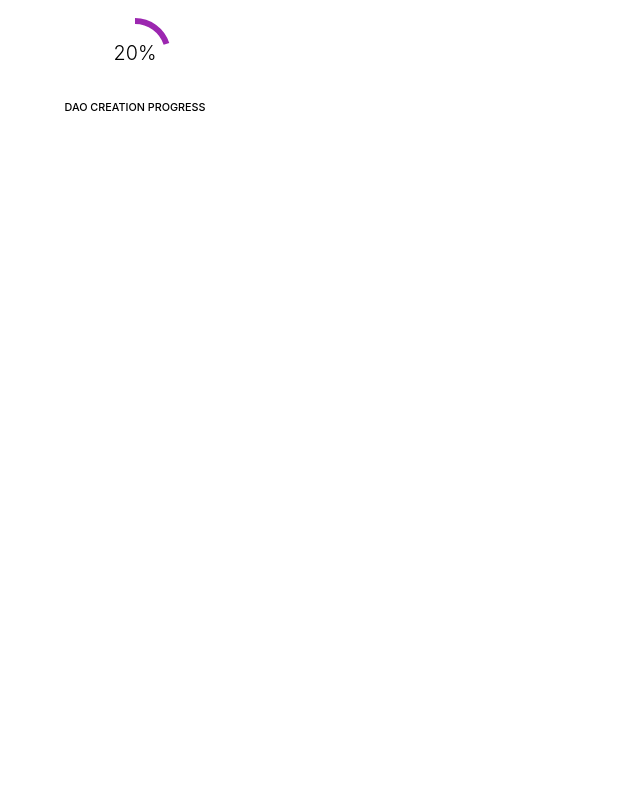
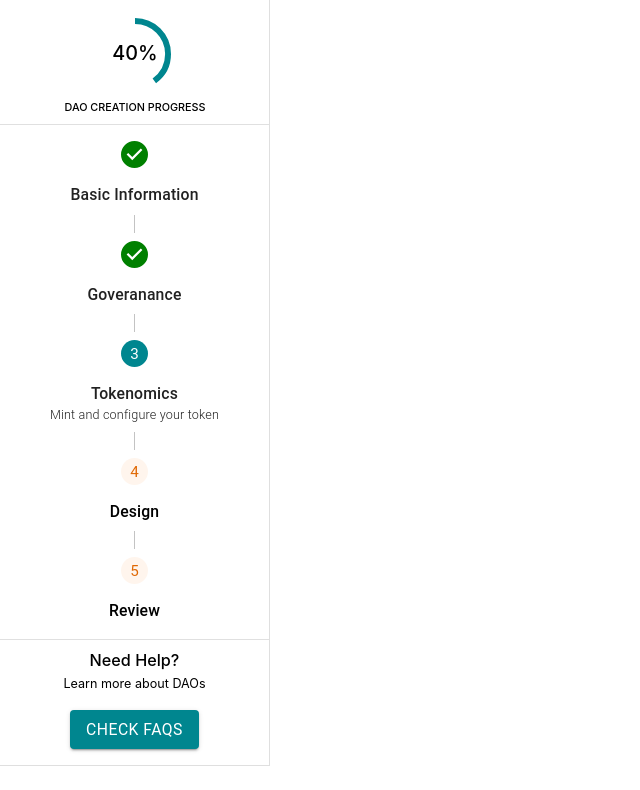
Before and after one commit to paideiadao/paideia-frontend, a Next.js app: page /creation in a window 1280 px wide. Shown: the top 790 px of the page, without its empty margins (0-640 px from the left). Built offline with nearby package versions, Linux system fonts and the light colour scheme.

Commit message:
Creation Nav

```diff
--- /dev/null
+++ b/components/creation/nav/Help.tsx
@@ -0,0 +1,12 @@
+import { Box } from "@mui/material";
+import Button from '@mui/material/Button';
+
+export default function Help(props) {
+    return <Box sx={{display: 'flex', width: '100%', flexDirection: 'column', alignItems: 'center'}}>
+        <Box sx={{fontSize: '.9rem', fontWeight: 450}}>Need Help?</Box>
+        <Box sx={{fontSize: '.7rem', fontWeight: 370, mb: 2}}>Learn more about DAOs</Box>
+        <Button variant="contained" sx={{fontWeight: 400}}>
+            Check FAQs
+        </Button>
+    </Box>
+}
--- a/components/creation/nav/Nav.tsx
+++ b/components/creation/nav/Nav.tsx
@@ -1,11 +1,17 @@
 import Progress from "./Progress";
 import * as React from "react";
-import { Box } from "@mui/material";
+import { Box, Divider } from "@mui/material";
+import StepSelector from "./StepSelector";
+import Help from './Help'
 
 export default function Nav(props) {
   return (
-    <Box>
+    <Box sx={{ width: "15rem",pb: 2, borderRight: "1px solid rgba(0, 0, 0, .125)", borderBottom: '1px solid rgba(0, 0, 0, .125)' }}>
       <Progress {...props} />
+      <Divider sx={{ mt: 1, mb: 1 }} />
+      <StepSelector {...props} />
+      <Divider sx={{ mt: 1, mb: 1 }} />
+      <Help/>
     </Box>
   );
 }
--- a/components/creation/nav/Progress.tsx
+++ b/components/creation/nav/Progress.tsx
@@ -14,8 +14,8 @@ function CircularProgressWithLabel(
         width: "15rem",
         display: "flex",
         flexDirection: "column",
-        alignItems: 'center',
-        pt: '1rem'
+        alignItems: "center",
+        pt: "1rem",
       }}
     >
       <Box>
@@ -25,7 +25,7 @@ function CircularProgressWithLabel(
             {...props}
             size="4rem"
             value={props.value * 20}
-            color="secondary"
+            color="primary"
           />
           <Box
             sx={{
@@ -38,7 +38,7 @@ function CircularProgressWithLabel(
               alignItems: "center",
               justifyContent: "center",
               fontSize: "1.1rem",
-              fontWeight: 300,
+              fontWeight: 450,
             }}
           >
             {props.value * 20}%
@@ -46,7 +46,9 @@ function CircularProgressWithLabel(
         </Box>
       </Box>
 
-      <Box sx={{fontWeight: 500, fontSize: '.6rem'}}>DAO CREATION PROGRESS</Box>
+      <Box sx={{ fontWeight: 500, fontSize: ".6rem" }}>
+        DAO CREATION PROGRESS
+      </Box>
     </Box>
   );
 }
--- /dev/null
+++ b/components/creation/nav/StepSelector.tsx
@@ -0,0 +1,72 @@
+import * as React from "react";
+import { Box, Divider } from "@mui/material";
+import CheckIcon from "@mui/icons-material/Check";
+import Avatar from "@mui/material/Avatar";
+import Stepper from "@mui/material/Stepper";
+import Step from "@mui/material/Step";
+import StepLabel from "@mui/material/StepLabel";
+import StepButton from "@mui/material/StepButton";
+import { withStyles } from "@material-ui/core/styles";
+
+export default function StepSelector(props) {
+  const steps = [
+    {
+      title: "Basic Information",
+      label: "Pick your name and url",
+    },
+    {
+      title: "Goveranance",
+      label: "Manage how voting will work",
+    },
+    {
+      title: "Tokenomics",
+      label: "Mint and configure your token",
+    },
+    {
+      title: "Design",
+      label: "Make it your own!",
+    },
+    {
+      title: "Review",
+      label: "Make sure everything is correct",
+    },
+  ];
+
+  return (
+    <Box
+      sx={{
+        display: "flex",
+        justifyContent: "center",
+        flexDirection: "column",
+      }}
+    >
+      <Stepper
+        activeStep={props.value}
+        alternativeLabel
+        orientation="vertical"
+        connector={
+          <Box
+            sx={{ display: "flex", height: "1rem", justifyContent: "center" }}
+          >
+            <Divider
+              orientation="vertical"
+              flexItem
+              style={{ background: "rgba(0, 0, 0, .125)" }}
+            />
+          </Box>
+        }
+      >
+        {steps.map((i: any, c: number) => (
+          <Step key={i.title} sx={{ width: "100%", textAlign: "center" }}>
+            <StepLabel classes={{ alternativeLabel: "", labelContainer: "" }}>
+              {i.title}
+              {c === props.value && (
+                <Box sx={{ fontSize: ".7rem", fontWeight: 300 }}>{i.label}</Box>
+              )}
+            </StepLabel>
+          </Step>
+        ))}
+      </Stepper>
+    </Box>
+  );
+}
--- a/package.json
+++ b/package.json
@@ -9,6 +9,7 @@
   "dependencies": {
     "@emotion/react": "^11.8.2",
     "@emotion/styled": "^11.8.1",
+    "@mui/icons-material": "^5.5.1",
     "@mui/material": "^5.5.3",
     "classnames": "^2.3.1",
     "date-fns": "^2.28.0",
--- a/pages/creation.tsx
+++ b/pages/creation.tsx
@@ -1,14 +1,16 @@
 import { Box } from "@mui/material";
 import * as React from "react";
 import Nav from "../components/creation/nav/Nav";
+import { ThemeProvider } from "@mui/material/styles";
+import { LightTheme } from "../theme/theme";
 
 export default function Creation(props) {
   const [data, setData] = React.useState({
-    navStage: 1,
+    navStage: 2,
   });
   return (
-    <>
+    <ThemeProvider theme={LightTheme}>
       <Nav value={data.navStage} />
-    </>
+    </ThemeProvider>
   );
 }
--- /dev/null
+++ b/theme/theme.ts
@@ -0,0 +1,109 @@
+import { createTheme } from "@mui/material/styles";
+
+export const LightTheme = createTheme({
+  palette: {
+    primary: {
+      // light: will be calculated from palette.primary.main,
+      main: "#00868F",
+      light: "",
+
+      // dark: will be calculated from palette.primary.main,
+      // contrastText: will be calculated to contrast with palette.primary.main
+    },
+    secondary: {
+      light: "#00788C",
+      main: "rgba(224, 104, 4, 1)",
+      // dark: will be calculated from palette.secondary.main,
+      contrastText: "#E5E5E5",
+    },
+    // Used by `getContrastText()` to maximize the contrast between
+    // the background and the text.
+    contrastThreshold: 3,
+    // Used by the functions below to shift a color's luminance by approximately
+    // two indexes within its tonal palette.
+    // E.g., shift from Red 500 to Red 300 or Red 700.
+    tonalOffset: 0.2,
+  },
+  components: {
+    MuiStepLabel: {
+        styleOverrides: {
+            labelContainer: {
+                color: 'black',
+            },
+            label: {
+                fontWeight: 500
+            }
+        }
+    },
+    MuiStepIcon: {
+      styleOverrides: {
+        root: {
+          "&.Mui-completed": {
+            color: "green",
+          },
+          "&.Mui-active": {
+            color: "#00868F",
+            '& text': {
+                fill: 'white'
+            }
+          },
+
+          color: "rgba(255, 130, 26, 0.08)",
+        },
+        text: {
+          fill: "rgba(224, 104, 4, 1)",
+        },
+        active: {},
+        completed: {},
+      },
+    },
+  },
+});
+
+export const DarkTheme = createTheme({
+  palette: {
+    primary: {
+      // light: will be calculated from palette.primary.main,
+      main: "#1D1160",
+
+      // dark: will be calculated from palette.primary.main,
+      // contrastText: will be calculated to contrast with palette.primary.main
+    },
+    secondary: {
+      light: "#00788C",
+      main: "#00788C",
+      // dark: will be calculated from palette.secondary.main,
+      contrastText: "#E5E5E5",
+    },
+    // Used by `getContrastText()` to maximize the contrast between
+    // the background and the text.
+    contrastThreshold: 3,
+    // Used by the functions below to shift a color's luminance by approximately
+    // two indexes within its tonal palette.
+    // E.g., shift from Red 500 to Red 300 or Red 700.
+    tonalOffset: 0.2,
+  },
+  components: {
+    MuiInputLabel: {
+      styleOverrides: {
+        root: {
+          color: "#333333",
+        },
+      },
+    },
+    MuiMenuItem: {
+      styleOverrides: {
+        root: {
+          color: "#1D1160",
+        },
+      },
+    },
+    MuiTypography: {
+      styleOverrides: {
+        root: {
+          color: "#333333",
+        },
+      },
+    },
+  },
+});
```
Also changed, not shown: 1 other file (tests, documents, lock files or other folders).
